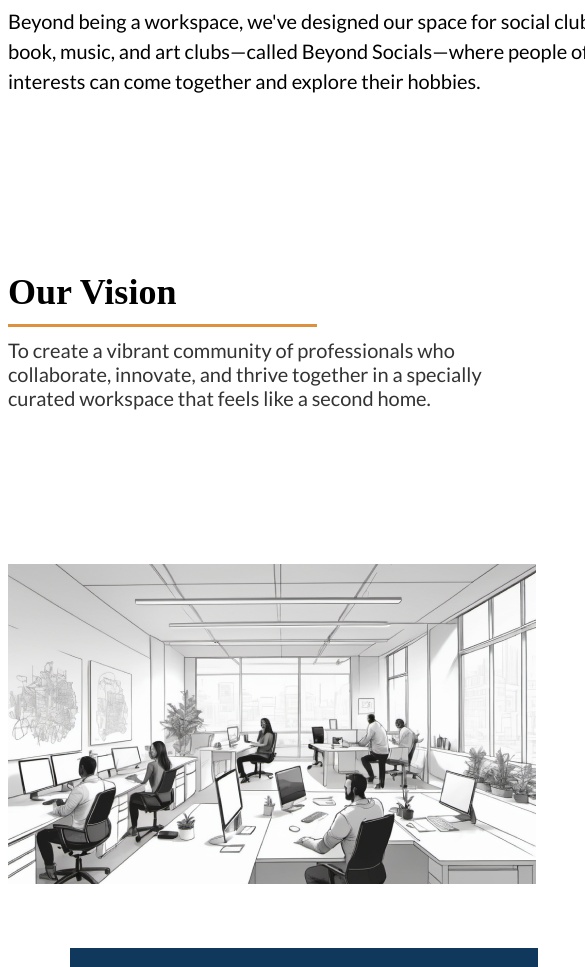
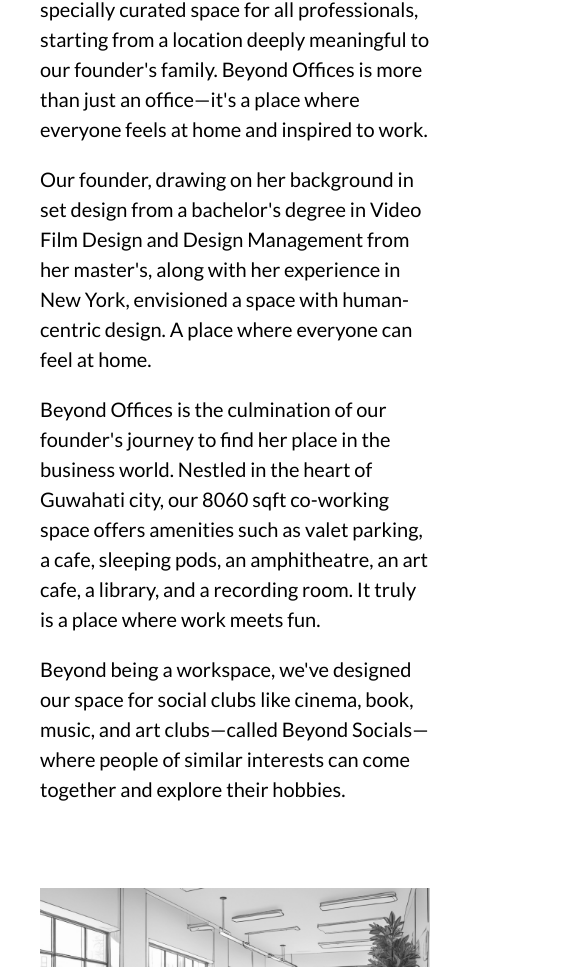
Before and after one commit to IamAbhi12/beyond-offices, a React (Create React App) app: page /about in a window 390 px wide. Shown: the part 1033-2000 px from the top of the page, 585 px wide, since content can reach past the window. Built offline with nearby package versions, Linux system fonts and the light colour scheme.

Commit message:
about page mobile view

```diff
--- a/src/Components/About.css
+++ b/src/Components/About.css
@@ -66,3 +66,16 @@
   line-height: 150%; /* 24px */
   text-align: left;
 }
+
+@media screen and (max-width: 768px) {
+  .about-intro-container {
+    width: 100vw;
+    flex-direction: column-reverse;
+    margin-left: 32px;
+    gap: 30px;
+  }
+
+  .about-logo {
+    display: none;
+  }
+}
--- a/src/Components/FAQCard.jsx
+++ b/src/Components/FAQCard.jsx
@@ -5,9 +5,9 @@
   const [buttonSelected, setButtonSelected] = useState(false);
 
   const toggleButtonSelected = () => {
+    document.getElementById("faq-item-btn-" + id).click();
     if (!buttonSelected) {
       document.getElementById("faq-item-" + id).style.display = "block";
-      document.getElementById("faq-item-btn-" + id).click();
     } else {
       document.getElementById("faq-item-" + id).style.display = "none";
     }
--- a/src/Components/Footer.css
+++ b/src/Components/Footer.css
@@ -133,7 +133,7 @@
 @media screen and (max-width: 768px) {
   .footer {
     width: 120vw;
-    margin: 0 16vw;
+    margin: 0;
   }
 
   .footer-container {
--- a/src/Components/Footer.jsx
+++ b/src/Components/Footer.jsx
@@ -5,7 +5,6 @@
 import "./Footer.css";
 
 const Footer = () => {
-
   return (
     <footer>
       <section className="footer" id="footer">
@@ -89,12 +88,12 @@
                 to="/workspaces#"
                 className="footer-content-item"
               >
-                Cafe{" "}
+                Cafe
               </HashLink>
             </div>
             <div className="footer-content-column">
               <div className="footer-content-title">Company</div>
-              <HashLink smooth to="/about#" className="footer-content-item">
+              <HashLink to="/about#" className="footer-content-item" smooth>
                 About us
               </HashLink>
               <HashLink
--- a/src/Components/Header.css
+++ b/src/Components/Header.css
@@ -95,7 +95,7 @@
 
 @media screen and (max-width: 768px) {
   header {
-    width: 120vw;
+    width: 100vw;
     padding: 0 0 0 16vw;
     margin: 61px 0 50px 0;
   }
--- a/src/Components/Member.css
+++ b/src/Components/Member.css
@@ -102,7 +102,7 @@
 @media screen and (max-width: 768px) {
   .member {
     width: 120vw;
-    margin: 0 16vw;
+    margin: 0;
   }
 
   .member-signup {
--- a/src/Components/Mission.css
+++ b/src/Components/Mission.css
@@ -50,3 +50,29 @@
   height: 100%;
   object-fit: cover;
 }
+
+@media screen and (max-width: 768px) {
+  .mission {
+    width: 100vw;
+    flex-direction: column;
+    margin-left: 32px;
+  }
+
+  .mission-img {
+    width: 100%;
+    height: auto;
+  }
+
+  .mission-title {
+    text-align: left;
+  }
+  .mission-text {
+    width: 100%;
+    gap: 20px;
+  }
+
+  .mission-desc {
+    width: 100%;
+    text-align: left;
+  }
+}
--- a/src/Components/OurSpaces.css
+++ b/src/Components/OurSpaces.css
@@ -108,7 +108,7 @@
 
 @media screen and (max-width: 768px) {
   .our-spaces-section {
-    width: 140vw;
+    width: 100vw;
     padding: 0 32px;
     margin-top: 100px;
   }
@@ -117,7 +117,7 @@
     display: flex;
     flex-direction: column;
     gap: 40px;
-    width: 120vw;
+    width: 100vw;
     margin: 0 auto;
   }
 
@@ -132,7 +132,7 @@
     margin: 50px;
   }
 
-  .our-spaces-nav-btns{
-    right: 80px;
+  .our-spaces-nav-btns {
+    right: 32px;
   }
 }
--- a/src/Components/SpaceImage.css
+++ b/src/Components/SpaceImage.css
@@ -35,8 +35,8 @@
 
 @media screen and (max-width: 768px) {
   .space-image-card {
-    width: 120vw;
-    height: 40vh;
+    width: 100vw;
+    height: 30vh;
     margin: 0 auto;
   }
 
@@ -57,7 +57,7 @@
   }
 
   .space-image-text {
-    margin: 32px;
+    margin: 24px;
     font-size: 20px;;
   }
 }
--- a/src/Components/SpaceTitle.css
+++ b/src/Components/SpaceTitle.css
@@ -71,9 +71,9 @@
 
 @media screen and (max-width: 768px) {
   .space-title-card {
-    width: 120vw;
-    height: 40vh;
-    margin: 50px auto;
+    width: 100vw;
+    height: 30vh;
+    margin: 0 auto 20px auto;
     margin-top: 70px;
   }
 
@@ -82,22 +82,25 @@
   }
 
   .space-title {
-    font-size: 24px;
+    font-size: 20px;
+    line-height: normal;
   }
 
   .space-desc {
-    font-size: 16px;
+    font-size: 14px;
+    line-height: 22px;
+    font-weight: 400;
   }
 
   .space-svg {
-    top: 20px;
-    right: 20px;
-    width: 100px;
-    height: 100px;
+    top: 10px;
+    right: 10px;
+    width: 60px;
+    height: 60px;
   }
   .space-svg svg {
-    width: 100px;
-    height: 100px;
+    width: 100%;
+    height: 100%;
   }
 
   .space-check-avail {
--- a/src/Components/Vision.css
+++ b/src/Components/Vision.css
@@ -49,3 +49,25 @@
   height: 100%;
   object-fit: cover;
 }
+
+@media screen and (max-width: 768px) {
+  .vision {
+    width: 100vw;
+    flex-direction: column-reverse;
+    margin-left: 32px;
+  }
+
+  .vision-img {
+    width: 100vw;
+    height: auto;
+  }
+
+  .vision-text {
+    width: 100vw;
+    gap: 20px;
+  }
+
+  .vision-desc{
+    width: 100vw;
+  }
+}
--- a/src/Components/WorkspaceIntro.css
+++ b/src/Components/WorkspaceIntro.css
@@ -43,8 +43,11 @@
 
 @media screen and (max-width: 768px) {
   .ws-intro-container {
-    width: 140vw;
+    width: 100vw;
     padding: 0 32px;
   }
 
+  .ws-intro-desc {
+    font-size: 36px;
+  }
 }
```
